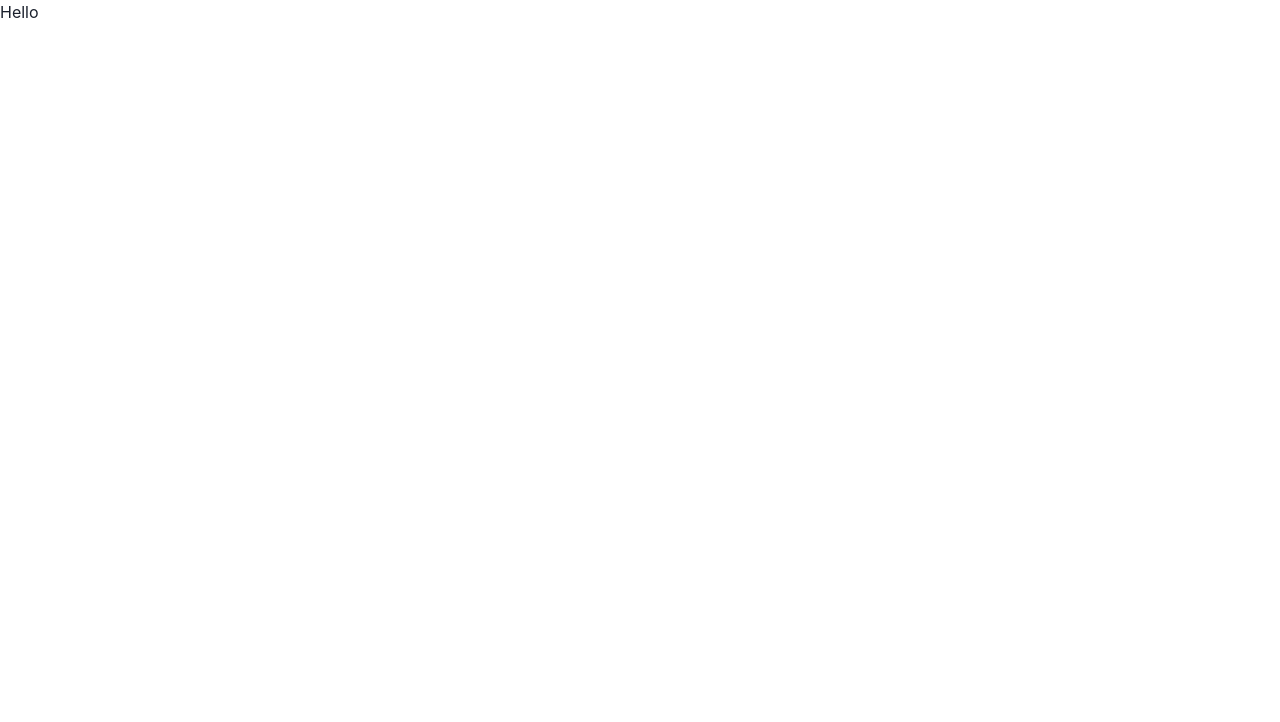
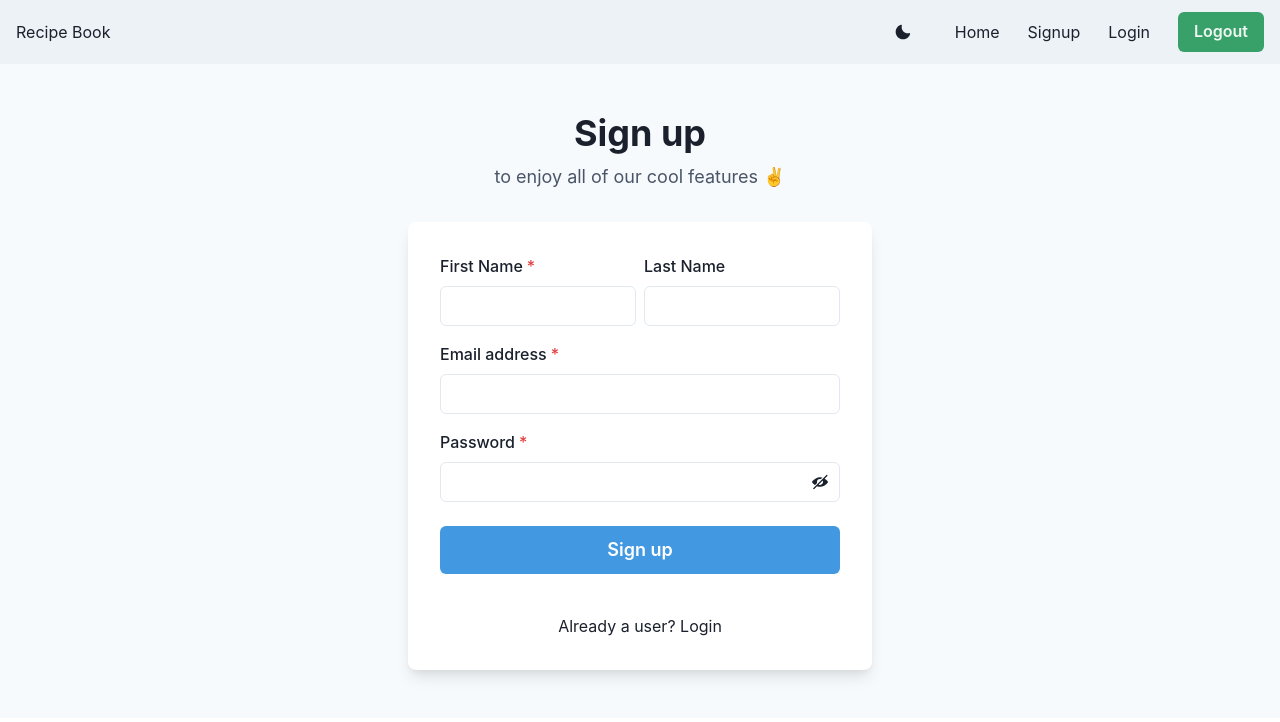
Before and after one commit to Hashal890/recipe-book, a React (Create React App) app: page /signup in a window 1280 px wide. Shown: the top 722 px of the page. Built offline with nearby package versions, Linux system fonts and the light colour scheme.

Commit message:
created login-signup pages

```diff
--- a/package.json
+++ b/package.json
@@ -3,6 +3,7 @@
   "version": "0.1.0",
   "private": true,
   "dependencies": {
+    "@chakra-ui/icons": "^2.0.19",
     "@chakra-ui/react": "^2.6.1",
     "@emotion/react": "^11.11.0",
     "@emotion/styled": "^11.11.0",
--- a/public/index.html
+++ b/public/index.html
@@ -10,34 +10,11 @@
       content="Web site created using create-react-app"
     />
     <link rel="apple-touch-icon" href="%PUBLIC_URL%/logo192.png" />
-    <!--
-      manifest.json provides metadata used when your web app is installed on a
-      user's mobile device or desktop. See https://developers.google.com/web/fundamentals/web-app-manifest/
-    -->
     <link rel="manifest" href="%PUBLIC_URL%/manifest.json" />
-    <!--
-      Notice the use of %PUBLIC_URL% in the tags above.
-      It will be replaced with the URL of the `public` folder during the build.
-      Only files inside the `public` folder can be referenced from the HTML.
-
-      Unlike "/favicon.ico" or "favicon.ico", "%PUBLIC_URL%/favicon.ico" will
-      work correctly both with client-side routing and a non-root public URL.
-      Learn how to configure a non-root public URL by running `npm run build`.
-    -->
-    <title>React App</title>
+    <title>Recipe Book</title>
   </head>
   <body>
     <noscript>You need to enable JavaScript to run this app.</noscript>
     <div id="root"></div>
-    <!--
-      This HTML file is a template.
-      If you open it directly in the browser, you will see an empty page.
-
-      You can add webfonts, meta tags, or analytics to this file.
-      The build step will place the bundled scripts into the <body> tag.
-
-      To begin the development, run `npm start` or `yarn start`.
-      To create a production bundle, use `npm run build` or `yarn build`.
-    -->
   </body>
 </html>
--- a/src/App.jsx
+++ b/src/App.jsx
@@ -1,7 +1,14 @@
 import { Box } from "@chakra-ui/react";
+import AllRoutes from "./routes/AllRoutes.routes";
+import Navbar from "./components/Navbar";
 
 function App() {
-  return <Box>Hello</Box>;
+  return (
+    <Box>
+      <Navbar />
+      <AllRoutes />
+    </Box>
+  );
 }
 
 export default App;
--- /dev/null
+++ b/src/assets/data.js
@@ -0,0 +1,11 @@
+export const initSignupState = {
+  fName: "",
+  lName: "",
+  email: "",
+  password: "",
+};
+
+export const initLoginState = {
+  email: "",
+  password: "",
+};
--- /dev/null
+++ b/src/components/Navbar.jsx
@@ -0,0 +1,47 @@
+import {
+  Box,
+  Flex,
+  Button,
+  useColorModeValue,
+  Stack,
+  useColorMode,
+} from "@chakra-ui/react";
+import { MoonIcon, SunIcon } from "@chakra-ui/icons";
+import { Link } from "react-router-dom";
+import { useDispatch } from "react-redux";
+
+export default function Navbar() {
+  const { colorMode, toggleColorMode } = useColorMode();
+  const dispatch = useDispatch();
+
+  const Logout = () => {
+    // alert("logout");
+    dispatch();
+  };
+
+  return (
+    <Box bg={useColorModeValue("gray.100", "gray.900")} px={4}>
+      <Flex h={16} alignItems={"center"} justifyContent={"space-between"}>
+        <Link to={"/"}>Recipe Book</Link>
+        <Flex alignItems={"center"}>
+          <Stack direction={"row"} spacing={7} alignItems={"center"}>
+            <Button onClick={toggleColorMode}>
+              {colorMode === "light" ? <MoonIcon /> : <SunIcon />}
+            </Button>
+            <Link to={"/"}>Home</Link>
+            <Link to={"/signup"}>Signup</Link>
+            <Link to={"/login"}>Login</Link>
+            <Button
+              bg={"green.500"}
+              color={"whiteAlpha.900"}
+              _hover={{ bg: "yellow.500", color: "whiteAlpha.900" }}
+              onClick={Logout}
+            >
+              Logout
+            </Button>
+          </Stack>
+        </Flex>
+      </Flex>
+    </Box>
+  );
+}
--- /dev/null
+++ b/src/routes/AllRoutes.routes.jsx
@@ -0,0 +1,17 @@
+import React from "react";
+import { Route, Routes } from "react-router-dom";
+import Home from "./Home.routes";
+import Signup from "./Signup.routes";
+import Login from "./Login.routes";
+
+const AllRoutes = () => {
+  return (
+    <Routes>
+      <Route path={"/"} element={<Home />} />
+      <Route path={"/signup"} element={<Signup />} />
+      <Route path={"/login"} element={<Login />} />
+    </Routes>
+  );
+};
+
+export default AllRoutes;
--- /dev/null
+++ b/src/routes/Home.routes.jsx
@@ -0,0 +1,7 @@
+import React from "react";
+
+const Home = () => {
+  return <div>Home</div>;
+};
+
+export default Home;
--- /dev/null
+++ b/src/routes/Login.routes.jsx
@@ -0,0 +1,72 @@
+import { ViewIcon, ViewOffIcon } from "@chakra-ui/icons";
+import {
+  Box,
+  Button,
+  Container,
+  FormControl,
+  FormLabel,
+  Heading,
+  Input,
+  InputGroup,
+  InputRightElement,
+  Stack,
+  useColorModeValue,
+} from "@chakra-ui/react";
+import { useState } from "react";
+import { initLoginState } from "../assets/data";
+
+const Login = () => {
+  const [loginState, setLoginState] = useState(initLoginState);
+  const [showPassword, setShowPassword] = useState(false);
+
+  return (
+    <Container maxW={"lg"} mt={8}>
+      <Stack spacing="8">
+        <Stack spacing="6">
+          <Stack spacing={{ base: "2", md: "3" }} textAlign="center">
+            <Heading size={{ base: "xs", md: "sm" }}>
+              Log in to your account
+            </Heading>
+          </Stack>
+        </Stack>
+        <Box
+          rounded={"lg"}
+          bg={useColorModeValue("white", "gray.700")}
+          boxShadow={"lg"}
+          p={8}
+        >
+          <Stack spacing={"6"} alignItems={"center"} justifyContent={"center"}>
+            <Stack spacing={"5"}>
+              <FormControl name={"email"} isRequired>
+                <FormLabel>Email address</FormLabel>
+                <Input type={"email"} minW={"400px"} />
+              </FormControl>
+              <FormControl name={"password"} isRequired>
+                <FormLabel>Password</FormLabel>
+                <InputGroup>
+                  <Input type={showPassword ? "text" : "password"} />
+                  <InputRightElement h={"full"}>
+                    <Button
+                      variant={"ghost"}
+                      onClick={() =>
+                        setShowPassword((showPassword) => !showPassword)
+                      }
+                    >
+                      {showPassword ? <ViewIcon /> : <ViewOffIcon />}
+                    </Button>
+                  </InputRightElement>
+                </InputGroup>
+              </FormControl>
+            </Stack>
+            <br />
+            <Button colorScheme={"linkedin"} minW={"200px"}>
+              Log in
+            </Button>
+          </Stack>
+        </Box>
+      </Stack>
+    </Container>
+  );
+};
+
+export default Login;
--- /dev/null
+++ b/src/routes/Signup.routes.jsx
@@ -0,0 +1,105 @@
+import {
+  Flex,
+  Box,
+  FormControl,
+  FormLabel,
+  Input,
+  InputGroup,
+  HStack,
+  InputRightElement,
+  Stack,
+  Button,
+  Heading,
+  Text,
+  useColorModeValue,
+} from "@chakra-ui/react";
+import { useState } from "react";
+import { ViewIcon, ViewOffIcon } from "@chakra-ui/icons";
+import { Link } from "react-router-dom";
+import { initSignupState } from "../assets/data";
+
+const Signup = () => {
+  const [signupState, setSignupState] = useState(initSignupState);
+  const [showPassword, setShowPassword] = useState(false);
+
+  return (
+    <Flex bg={useColorModeValue("gray.50", "gray.800")}>
+      <Stack spacing={8} mx={"auto"} maxW={"lg"} py={12} px={6}>
+        <Stack align={"center"}>
+          <Heading fontSize={"4xl"} textAlign={"center"}>
+            Sign up
+          </Heading>
+          <Text fontSize={"lg"} color={"gray.600"}>
+            to enjoy all of our cool features ✌️
+          </Text>
+        </Stack>
+        <Box
+          rounded={"lg"}
+          bg={useColorModeValue("white", "gray.700")}
+          boxShadow={"lg"}
+          p={8}
+        >
+          <Stack spacing={4}>
+            <HStack>
+              <Box>
+                <FormControl name={"fName"} isRequired>
+                  <FormLabel>First Name</FormLabel>
+                  <Input type="text" />
+                </FormControl>
+              </Box>
+              <Box>
+                <FormControl name={"lName"}>
+                  <FormLabel>Last Name</FormLabel>
+                  <Input type="text" />
+                </FormControl>
+              </Box>
+            </HStack>
+            <FormControl name={"email"} isRequired>
+              <FormLabel>Email address</FormLabel>
+              <Input type="email" />
+            </FormControl>
+            <FormControl name={"password"} isRequired>
+              <FormLabel>Password</FormLabel>
+              <InputGroup>
+                <Input type={showPassword ? "text" : "password"} />
+                <InputRightElement h={"full"}>
+                  <Button
+                    variant={"ghost"}
+                    onClick={() =>
+                      setShowPassword((showPassword) => !showPassword)
+                    }
+                  >
+                    {showPassword ? <ViewIcon /> : <ViewOffIcon />}
+                  </Button>
+                </InputRightElement>
+              </InputGroup>
+            </FormControl>
+            <Stack spacing={10} pt={2}>
+              <Button
+                loadingText="Submitting"
+                size="lg"
+                bg={"blue.400"}
+                color={"white"}
+                _hover={{
+                  bg: "blue.500",
+                }}
+              >
+                Sign up
+              </Button>
+            </Stack>
+            <Stack pt={6}>
+              <Text align={"center"}>
+                Already a user?{" "}
+                <Link color={"blue.400"} to={"/login"}>
+                  Login
+                </Link>
+              </Text>
+            </Stack>
+          </Stack>
+        </Box>
+      </Stack>
+    </Flex>
+  );
+};
+
+export default Signup;
```
Also changed, not shown: 1 other file (tests, documents, lock files or other folders).
